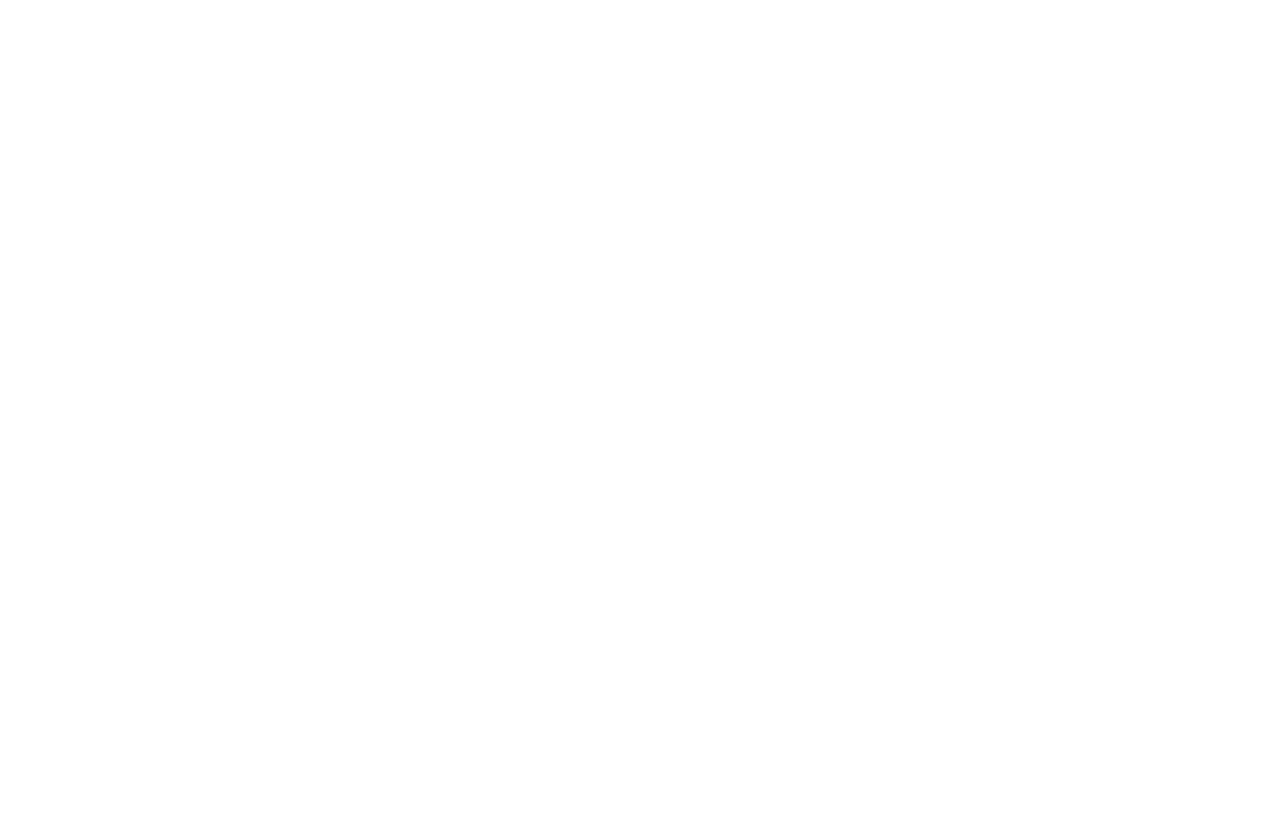
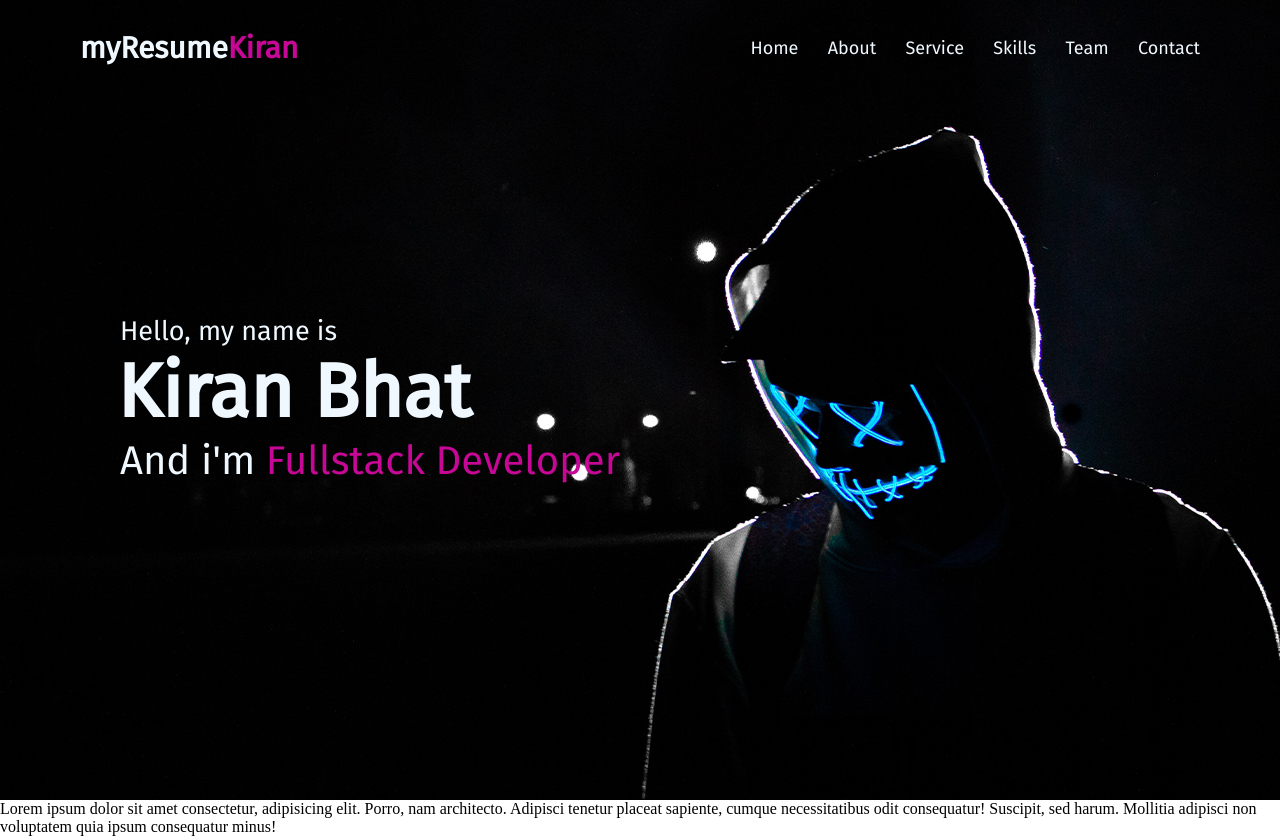
Before and after one commit to bhatkiran74/myResume, a plain HTML site: page index.html in a window 1280 px wide. Before the commit the page ends 800 px from the top, so only its background shows below. Drawn offline with nearby package versions, Linux system fonts and the light colour scheme.

Commit message:
make header

```diff
--- a/css/style.css
+++ b/css/style.css
@@ -1,6 +1,84 @@
+@import url("https://fonts.googleapis.com/css2?family=Fira+Sans&family=Merriweather+Sans:wght@800&display=swap");
+
+/*
+h font-family: 'Fira Sans', sans-serif;
+b font-family: 'Merriweather Sans', sans-serif;
+navcolor #4e1b5b
+*/
 * {
   margin: 0;
   padding: 0;
   box-sizing: border-box;
   text-decoration: none;
 }
+.max-width {
+  max-width: 1300px;
+  padding: 0 80px;
+  margin: auto;
+}
+.navbar {
+  position: fixed;
+  width: 100%;
+  font-family: "Fira Sans", sans-serif;
+  padding: 30px 0;
+  transition: all 0.3s ease;
+}
+.navbar.sticky {
+  background: #4e1b5b;
+  padding: 15px 0;
+}
+.navbar .max-width {
+  display: flex;
+  align-items: center;
+  justify-content: space-between;
+}
+.navbar .logo a {
+  color: aliceblue;
+  font-size: 30px;
+  font-weight: 600;
+}
+.navbar .logo span {
+  color: #c70796;
+}
+
+.navbar .menu li a {
+  color: aliceblue;
+  font-size: 18px;
+  font-weight: 500;
+  margin-left: 25px;
+  transition: color 0.3s ease;
+}
+.navbar .menu li a:hover {
+  color: #c70796;
+}
+.navbar .menu li {
+  list-style: none;
+  display: inline-block;
+  text-transform: capitalize;
+}
+/* header section */
+.home {
+  display: flex;
+  background: url("/image/banner.jpg") no-repeat center;
+  height: 100vh;
+  min-height: 500px;
+  font-family: "Fira Sans", sans-serif;
+  color: aliceblue;
+}
+.home .max-width {
+  margin: auto 0 auto 40px;
+}
+.home .home-content .text-1 {
+  font-size: 27px;
+}
+.home .home-content .text-2 {
+  font-size: 75px;
+  font-weight: 600;
+  margin-left: -3px;
+}
+.home .home-content .text-3 {
+  font-size: 40px;
+}
+.home .home-content .text-3 span {
+  color: #c70796;
+}
--- a/index.html
+++ b/index.html
@@ -5,13 +5,40 @@
     <meta name="viewport" content="width=device-width, initial-scale=1.0">
     <title>myResume</title>
     <link rel="stylesheet" href="css/style.css">
+    <script src="https://kit.fontawesome.com/a076d05399.js"></script>
+    <script  src="https://code.jquery.com/jquery-3.5.1.js"></script>
 </head>
 <body>
+    <!-- nav section -->
+    <nav class="navbar">
+        <div class="max-width">
+            <div class="logo">
+                <a href="#">myResume<span>Kiran</span>
+                </a>
+            </div>
+            <ul class="menu">
+                <li><a href="#">home</a></li>
+                <li><a href="#">about</a></li>
+                <li><a href="#">service</a></li>
+                <li><a href="#">skills</a></li>
+                <li><a href="#">team</a></li>
+                <li><a href="#">contact</a></li>
+            </ul>
+        </div>
+    </nav>
+<!-- header section -->
+    <section class="home" id="home">
+        <div class="max-width">
+            <div class="home-content">
+                <div class="text-1">Hello, my name is</div>
+                <div class="text-2">Kiran Bhat</div>
+                <div class="text-3">And i'm <span>Fullstack Developer</span></div>
+            </div>
+        </div>
+    </section>
 
 
-
-
-
+<p>Lorem ipsum dolor sit amet consectetur, adipisicing elit. Porro, nam architecto. Adipisci tenetur placeat sapiente, cumque necessitatibus odit consequatur! Suscipit, sed harum. Mollitia adipisci non voluptatem quia ipsum consequatur minus!</p>
 
     <script src="js/script.js"></script>
 </body>
--- a/js/script.js
+++ b/js/script.js
@@ -0,0 +1,11 @@
+$(document).ready(function () {
+    $(window).scroll(function () {
+        if (this.scrollY > 20) {
+            $('.navbar').addClass('sticky')
+        }
+        else {
+            $('.navbar').removeClass('sticky')
+
+        }
+    })
+})
```
Also changed, not shown: image/banner.jpg (added).
